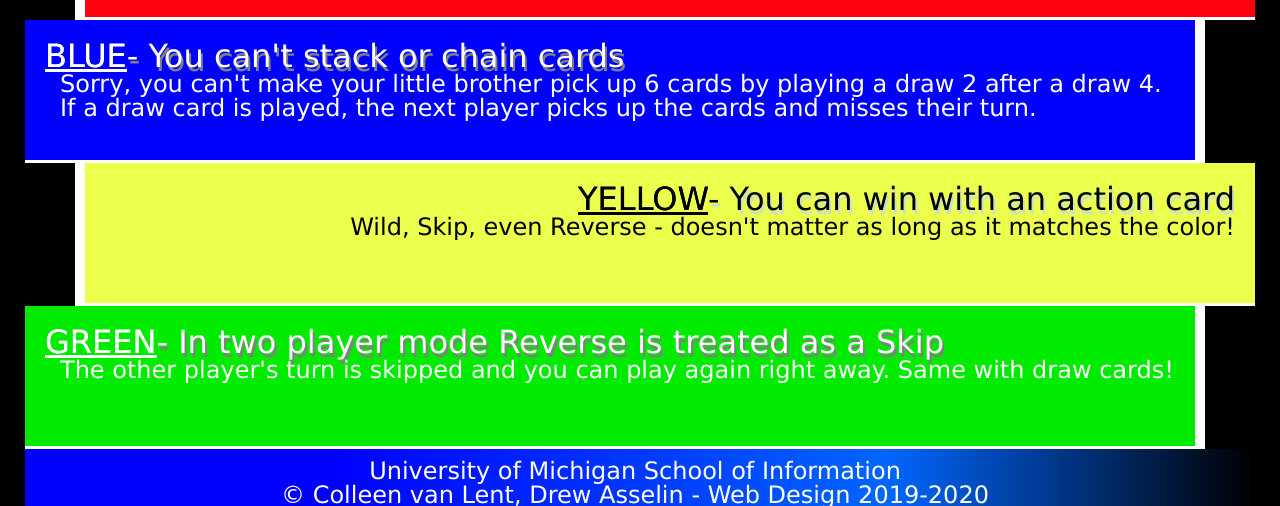
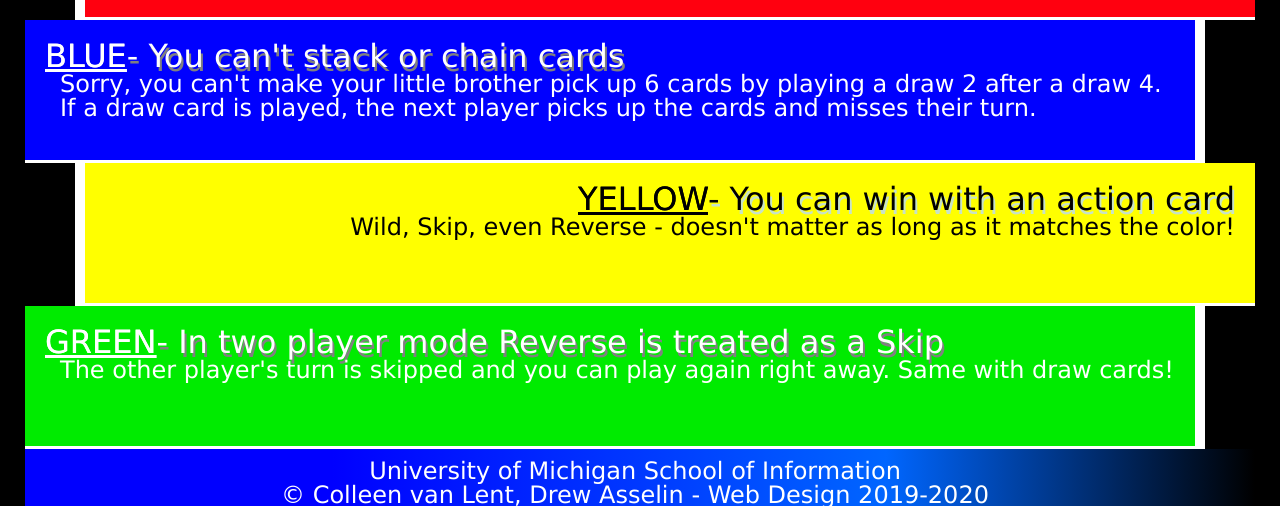
Before and after one commit to emilyedmunds/homework2-2022, a plain HTML site: page index.html in a window 1280 px wide. Shown: the part 716-1222 px from the top of the page. Drawn offline with Linux system fonts and the light colour scheme.

Commit message:
Update style.css

```diff
--- a/css/style.css
+++ b/css/style.css
@@ -57,7 +57,7 @@ div {
 }
 
 .yellow {
-    background-color: #ECFF4D;
+    background-color: #ffff00;
     text-align: right;
     margin-left: 50px;
     border-width: 0 0 3px 10px;
```
